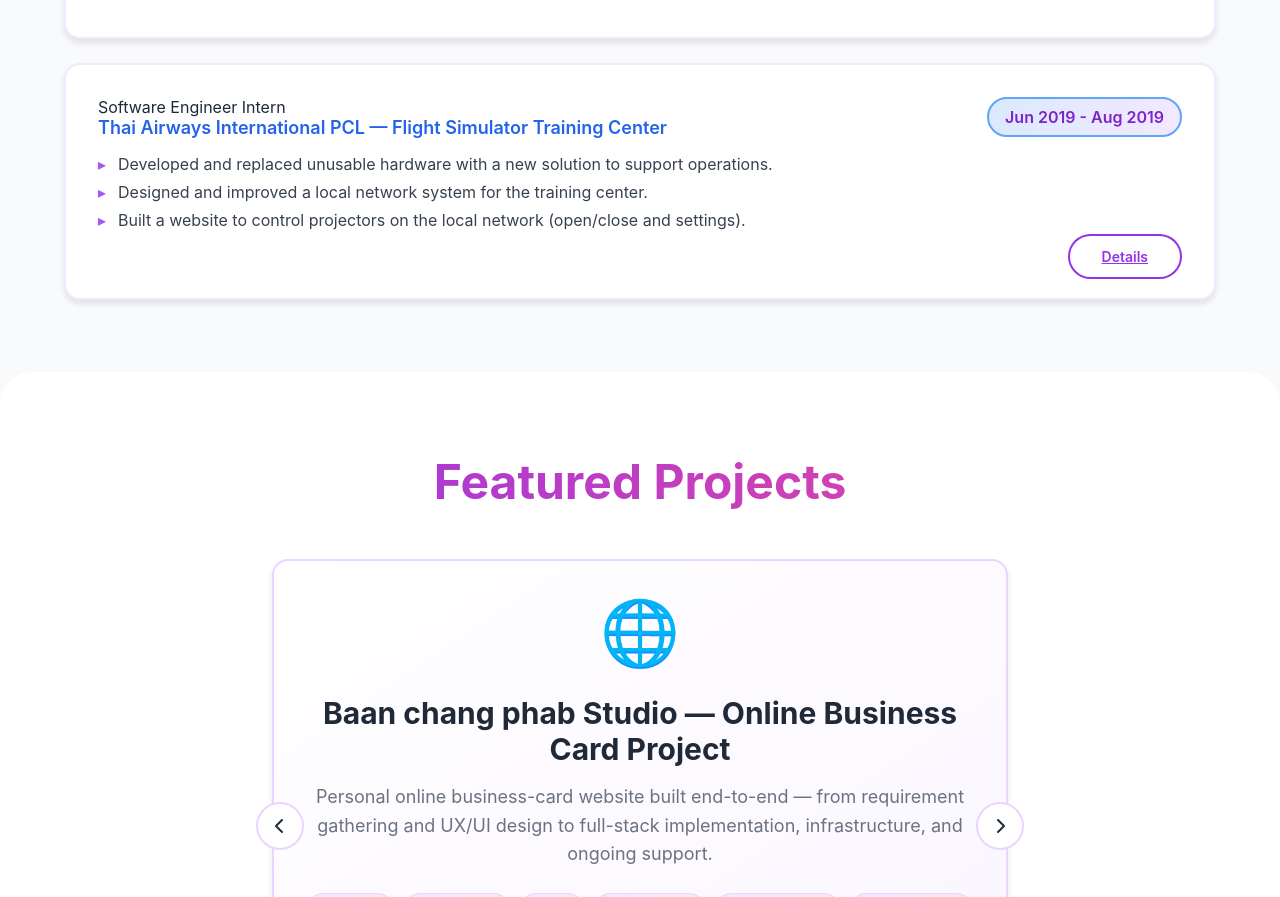
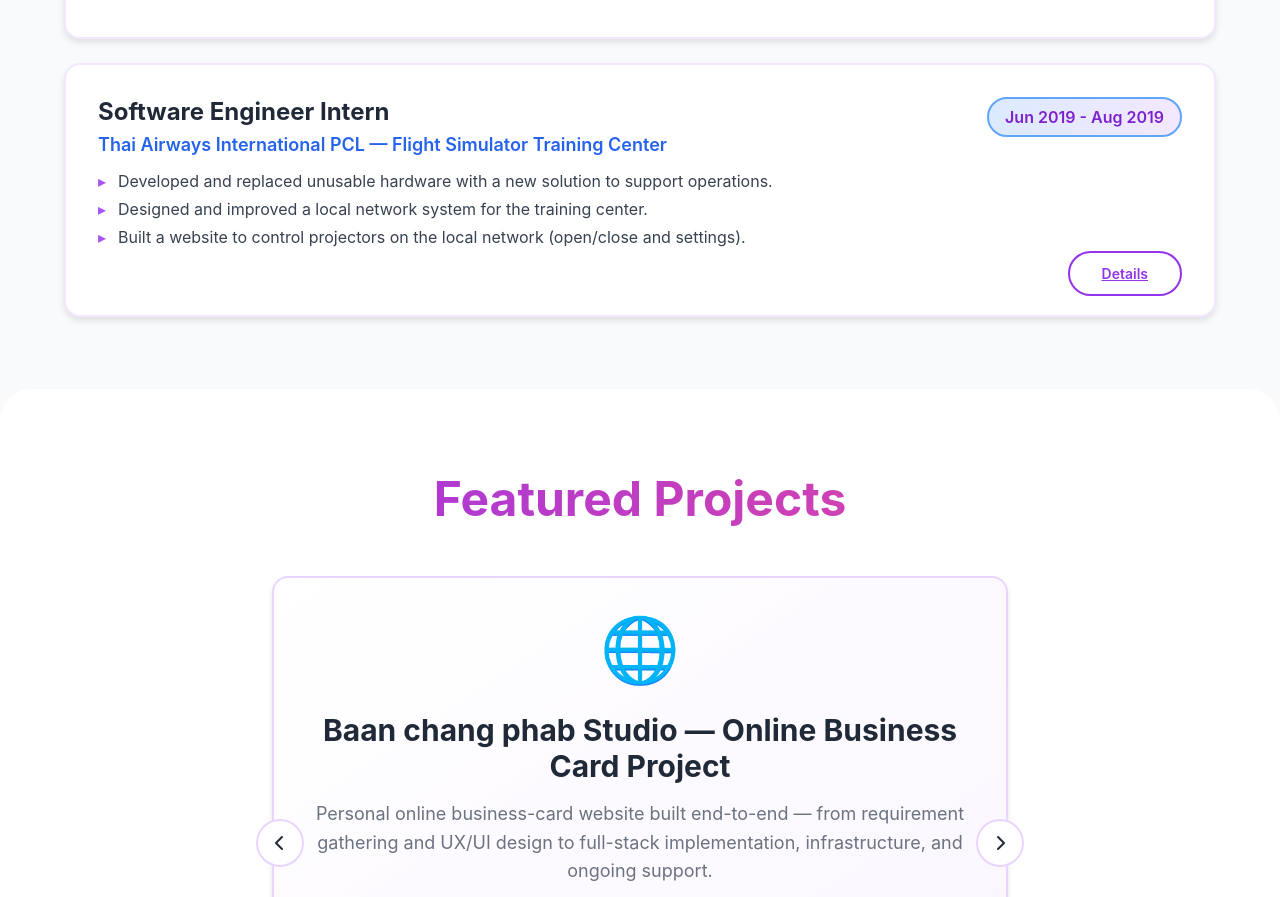
Before and after one commit to yodsarun-pongda/yodsarun-portfolio, a plain HTML site: page index.html in a window 1280 px wide. Shown: the part 4163-5060 px from the top of the page. Drawn offline with nearby package versions, Linux system fonts and the light colour scheme.

Commit message:
Updated intern cards

```diff
--- a/index.html
+++ b/index.html
@@ -1308,7 +1308,7 @@
         <div class="card">
           <div class="card-header">
             <div>
-              Software Engineer Intern
+              <div class="card-title">Software Engineer Intern</div>
 
               <div class="card-subtitle" style="color: #2563eb">
                 Thai Airways International PCL — Flight Simulator Training
```
